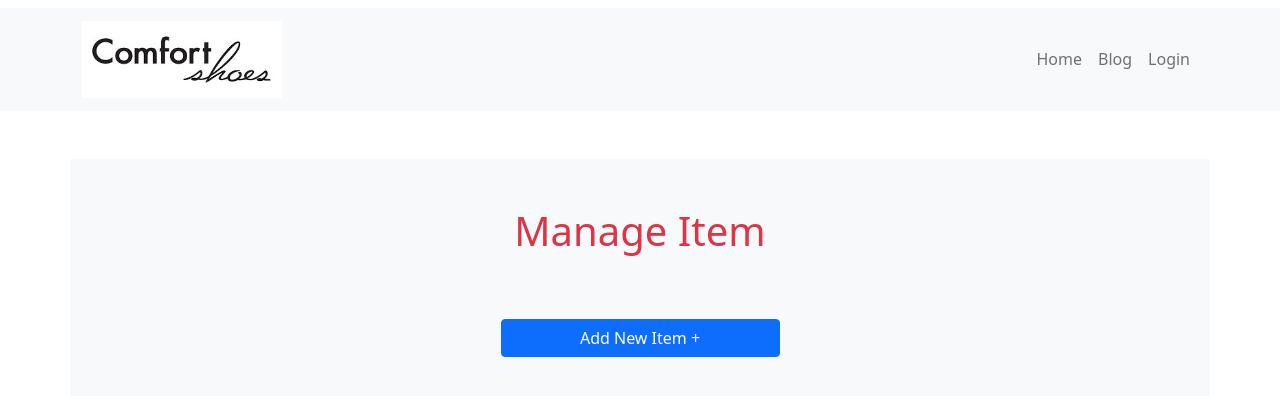
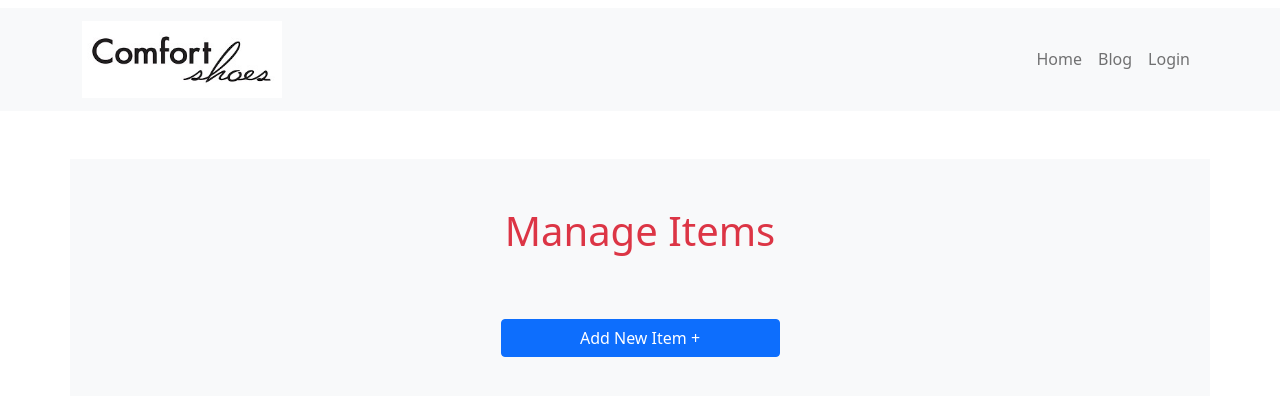
Before and after one commit to AbdulHakim201103/comfort-shoes, a React (Create React App) app: page /manageitem in a window 1280 px wide. Shown: the top 396 px of the page. Built offline with nearby package versions, Linux system fonts and the light colour scheme; no server answers.

Commit message:
manage item change

```diff
--- a/src/pages/Inventory/ManageInventory/ManageInventory.js
+++ b/src/pages/Inventory/ManageInventory/ManageInventory.js
@@ -25,7 +25,7 @@ const ManageInventory = () => {
   };
   return (
     <div className="container bg-light my-5">
-      <h1 className="py-5 text-danger text-center">Manage Item</h1>
+      <h1 className="py-5 text-danger text-center">Manage Items</h1>
       <div className="d-flex my-3 justify-content-center align-content-center">
           <Link className="btn w-25 mb-4 btn-primary" to="/additem">
               Add New Item +
```
